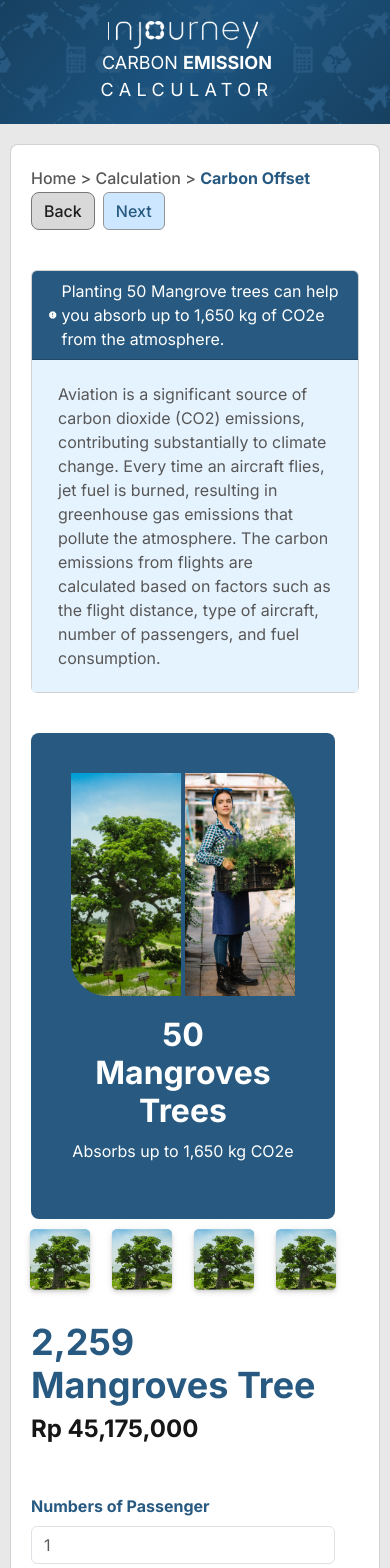
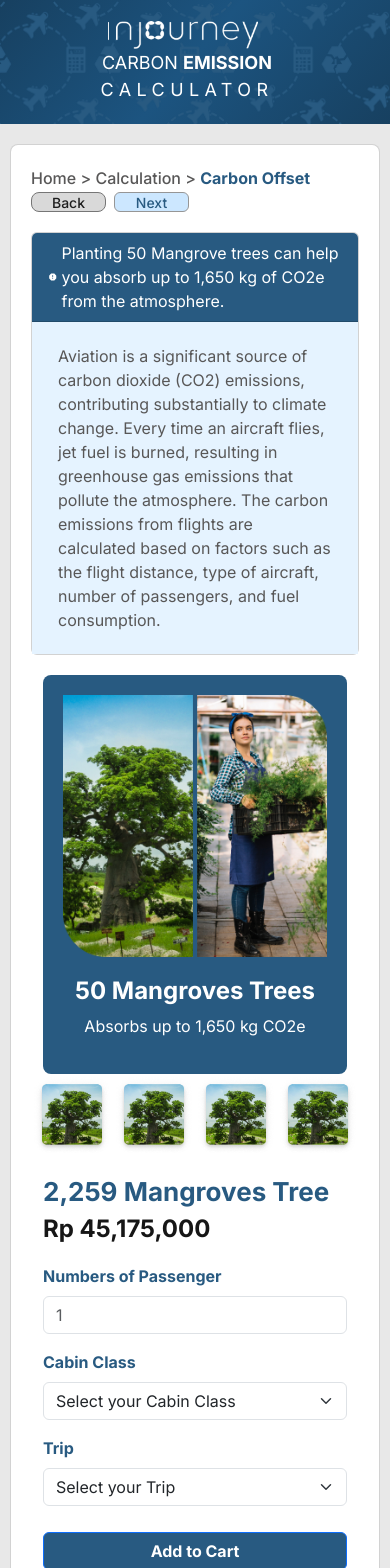
Before and after one commit to michellefloo/Flight-Emission, a React (Create React App) app: page /offset in a window 390 px wide. Shown: the top 1568 px of the page. Built offline with nearby package versions, Linux system fonts and the light colour scheme.

Commit message:
Adjust styling for media queries 576px (phone)

```diff
--- a/src/assets/icons/ReportIcon.jsx
+++ b/src/assets/icons/ReportIcon.jsx
@@ -10,8 +10,8 @@ const ReportIcon = ({ width, height, color }) => {
       xmlns="http://www.w3.org/2000/svg"
     >
       <path
-        fill-rule="evenodd"
-        clip-rule="evenodd"
+        fillRule="evenodd"
+        clipRule="evenodd"
         d="M15.32 3H8.68C8.42 3 8.16 3.11 7.98 3.29L3.29 7.98C3.11 8.16 3 8.42 3 8.68V15.31C3 15.58 3.11 15.83 3.29 16.02L7.97 20.7C8.16 20.89 8.42 21 8.68 21H15.31C15.58 21 15.83 20.89 16.02 20.71L20.7 16.03C20.89 15.84 20.99 15.59 20.99 15.32V8.68C20.99 8.41 20.88 8.16 20.7 7.97L16.02 3.29C15.84 3.11 15.58 3 15.32 3ZM12 17.3C11.28 17.3 10.7 16.72 10.7 16C10.7 15.28 11.28 14.7 12 14.7C12.72 14.7 13.3 15.28 13.3 16C13.3 16.72 12.72 17.3 12 17.3ZM12 13C11.45 13 11 12.55 11 12V8C11 7.45 11.45 7 12 7C12.55 7 13 7.45 13 8V12C13 12.55 12.55 13 12 13Z"
         fill={color}
       />
--- a/src/components/Pages/OffsetPage.module.scss
+++ b/src/components/Pages/OffsetPage.module.scss
@@ -18,17 +18,24 @@
   display: flex;
   gap: 8px;
   justify-content: start;
+  width: 100%;
 
   .button-back {
     &:global(.btn),
     &:global(.btn-secondary) {
+      display: flex;
+      justify-content: center;
+      align-items: center;
       color: #1e1e1e;
       background-color: #d9d9d9;
       border: 1;
       border-color: #767676;
       border-radius: 8px;
-      font-size: 16px;
+      font-size: 14px;
       font-weight: 500;
+      width: 75px;
+      padding: 8px;
+      height: 20px;
     }
 
     &:hover {
@@ -39,12 +46,18 @@
   .button-next {
     &:global(.btn),
     &:global(.btn-primary) {
+      display: flex;
+      justify-content: center;
+      align-items: center;
       background-color: #cce7ff;
       border: 1;
       border-color: #969696;
       color: #285a81;
-      font-size: 16px;
+      font-size: 14px;
       font-weight: 500;
+      width: 75px;
+      padding: 8px;
+      height: 20px;
     }
 
     &:hover {
@@ -131,4 +144,45 @@
     padding: 20px;
     border-radius: 8px;
   }
+
+  .content {
+    display: flex;
+    flex-direction: column;
+    justify-content: center;
+    align-items: center;
+    margin-top: 20px;
+  }
+
+  .product {
+    margin-top: 20px;
+  }
+  .product-img {
+    padding: 20px;
+  }
+  .product-thumb {
+    width: 100%;
+    height: auto;
+    margin-bottom: 20px;
+  }
+  .product-title {
+    font-size: 24px;
+  }
+  .product-desc {
+    color: white;
+    font-size: 16px;
+  }
+  .product-qty {
+    font-size: 26px;
+  }
+  .product-price {
+    font-size: 24px;
+    margin-bottom: 20px;
+  }
+  .product-varian {
+    width: 25%;
+    height: auto;
+    margin-bottom: 20px;
+  }
+
+
 }
--- a/src/components/Pages/StandardPage.module.scss
+++ b/src/components/Pages/StandardPage.module.scss
@@ -305,7 +305,7 @@
   .summary-card-title,
   .offset-card-title,
   .flight-stage-card-title {
-    font-size: 16px;
+    font-size: 16px !important;
   }
 
   .summary-info,
--- a/src/components/Pages/constant/constants.js
+++ b/src/components/Pages/constant/constants.js
@@ -1,15 +1,15 @@
 export const ORIGIN_AIRPORTS = [
   { value: "", label: "Select your Origin Airport" },
-  { value: "1", label: "One" },
-  { value: "2", label: "Two" },
-  { value: "3", label: "Three" },
+  { value: "1", label: "Jakarta, Indonesia (Jakarta-Soekarno-Hatta - CGK)" },
+  { value: "2", label: "Singapore, Singapore (Singapore-Changi - SIN)" },
+  { value: "3", label: "Tokyo, Japan (Tokyo-Haneda - HND)" },
 ];
 
 export const DESTINATION_AIRPORTS = [
   { value: "", label: "Select your Dest. Airport" },
-  { value: "1", label: "One" },
-  { value: "2", label: "Two" },
-  { value: "3", label: "Three" },
+  { value: "1", label: "Jakarta, Indonesia (Jakarta-Soekarno-Hatta - CGK)" },
+  { value: "2", label: "Singapore, Singapore (Singapore-Changi - SIN)" },
+  { value: "3", label: "Tokyo, Japan (Tokyo-Haneda - HND)" },
 ];
 
 export const CABIN_CLASSES = [
--- a/src/components/Pages/content/OffsetForm.module.scss
+++ b/src/components/Pages/content/OffsetForm.module.scss
@@ -18,3 +18,10 @@
   font-size: 16px;
   font-weight: 700;
 }
+
+@media (max-width: 576px) {
+  .button-add-cart {
+    width: 100%;
+    margin-top: 10px;
+  }
+}
```
